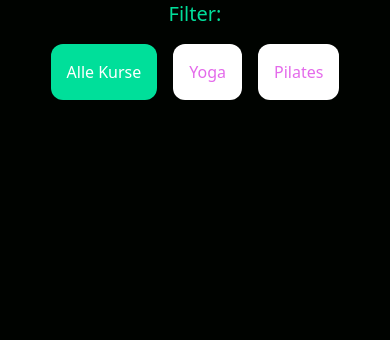
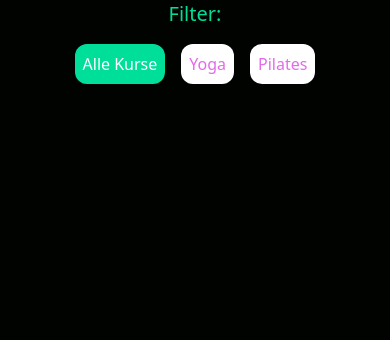
Before and after one commit to DannyBagus/yoga-class-app, a Django app: page /kurse/ in a window 390 px wide. Shown: the part 196-536 px from the top of the page. Run offline with Django 5.2, Linux system fonts and the light colour scheme; data that the repository does not hold is empty; some libraries are stand-ins or nearby versions.

Commit message:
optical optimization

```diff
--- a/course/templates/course/courses.html
+++ b/course/templates/course/courses.html
@@ -19,7 +19,7 @@
         hx-get="{% url 'filter-courses' %}?filter="
         hx-target="#courses-list"
         hx-swap="innerHTML"
-        class="rounded-xl p-4 min-w-[20px]"
+        class="rounded-xl p-2 md:p-4"
         @click="selected = ''"
         :class="selected == '' ? 'bg-[#00df9a] text-white' : 'bg-white text-[#e46aeb]'"
       >
@@ -29,7 +29,7 @@
         hx-get="{% url 'filter-courses' %}?filter=yoga"
         hx-target="#courses-list"
         hx-swap="innerHTML"
-        class="rounded-xl p-4"
+        class="rounded-xl p-2 md:p-4"
         @click="selected = 'yoga'"
         :class="selected == 'yoga' ? 'bg-[#00df9a] text-white' : 'bg-white text-[#e46aeb]'"
       >
@@ -39,7 +39,7 @@
         hx-get="{% url 'filter-courses' %}?filter=pilates"
         hx-target="#courses-list"
         hx-swap="innerHTML"
-        class="rounded-xl p-4"
+        class="rounded-xl p-2 md:p-4"
         @click="selected = 'pilates'"
         :class="selected == 'pilates' ? 'bg-[#00df9a] text-white' : 'bg-white text-[#e46aeb]'"
       >
@@ -50,7 +50,7 @@
         hx-get="{% url 'filter-courses' %}?filter=my_courses"
         hx-target="#courses-list"
         hx-swap="innerHTML"
-        class="rounded-xl p-4"
+        class="rounded-xl p-2 md:p-4"
         @click="selected = 'my_courses'"
         :class="selected == 'my_courses' ? 'bg-[#00df9a] text-white' : 'bg-white text-[#e46aeb]'"
       >
--- a/course/templates/partials/course_attendees.html
+++ b/course/templates/partials/course_attendees.html
@@ -1,7 +1,7 @@
 {% load static %}
 <div
   id="attendees"
-  class="fixed top-1/2 left-1/2 transform -translate-x-1/2 -translate-y-1/2 flex flex-col items-center justify-center bg-gray-100 min-w-[90%] md:min-w-[70%] p-8 md:p-16 rounded-lg"
+  class="fixed top-1/2 left-1/2 transform -translate-x-1/2 -translate-y-1/2 flex flex-col items-center justify-center bg-gray-100 min-w-[90%] md:min-w-[30%] p-8 md:p-16 rounded-lg"
 >
   {% if attendees %}
   <p class="text-lg md:text-2xl font-bold text-[#00df9a] mb-4 md:mb-8">
--- a/users/templates/partials/my_bookings.html
+++ b/users/templates/partials/my_bookings.html
@@ -2,9 +2,9 @@
   {% for booking in bookings %}
   <div
     id="booking-{{ booking.pk }}"
-    class="bg-[#00df9a] min-w-[900] p-4 md:p-8 rounded-lg my-4 md:my-8"
+    class="bg-white text-black min-w-[900] p-4 md:p-8 rounded-lg my-4 md:my-8"
   >
-    <p class="text-white font-bold text-lg md:text-2xl">{{ booking.course}}</p>
+    <p class="font-bold text-lg md:text-2xl">{{ booking.course}}</p>
     <p class="italic text-sm">{{ booking.course.date}}</p>
   </div>
 
```
